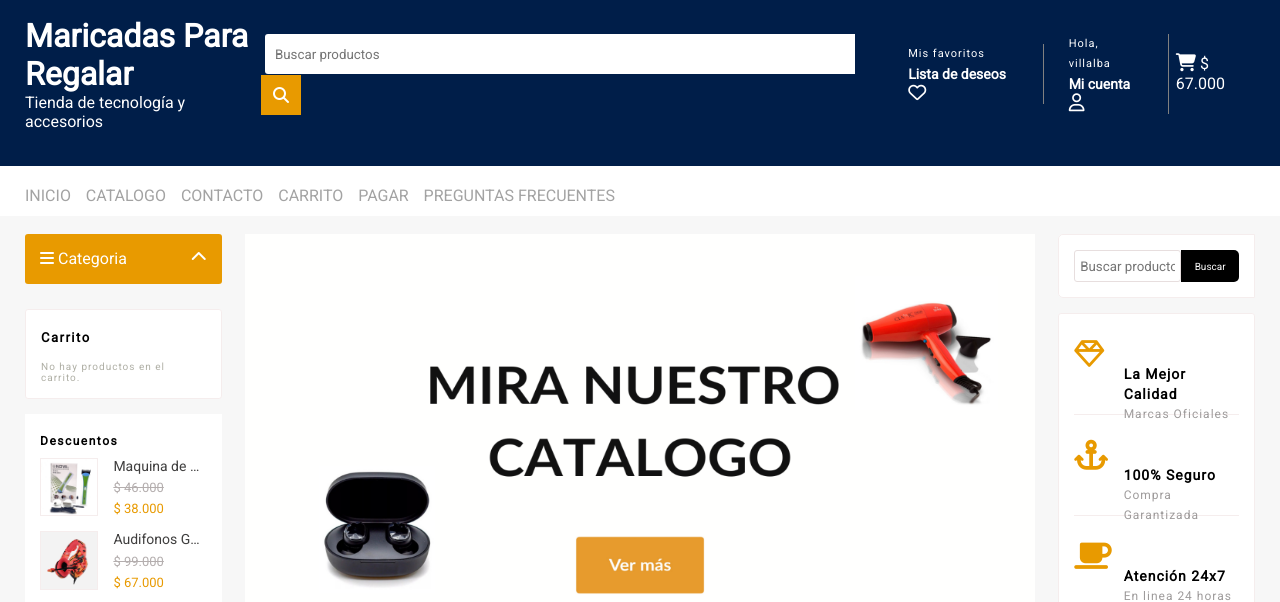
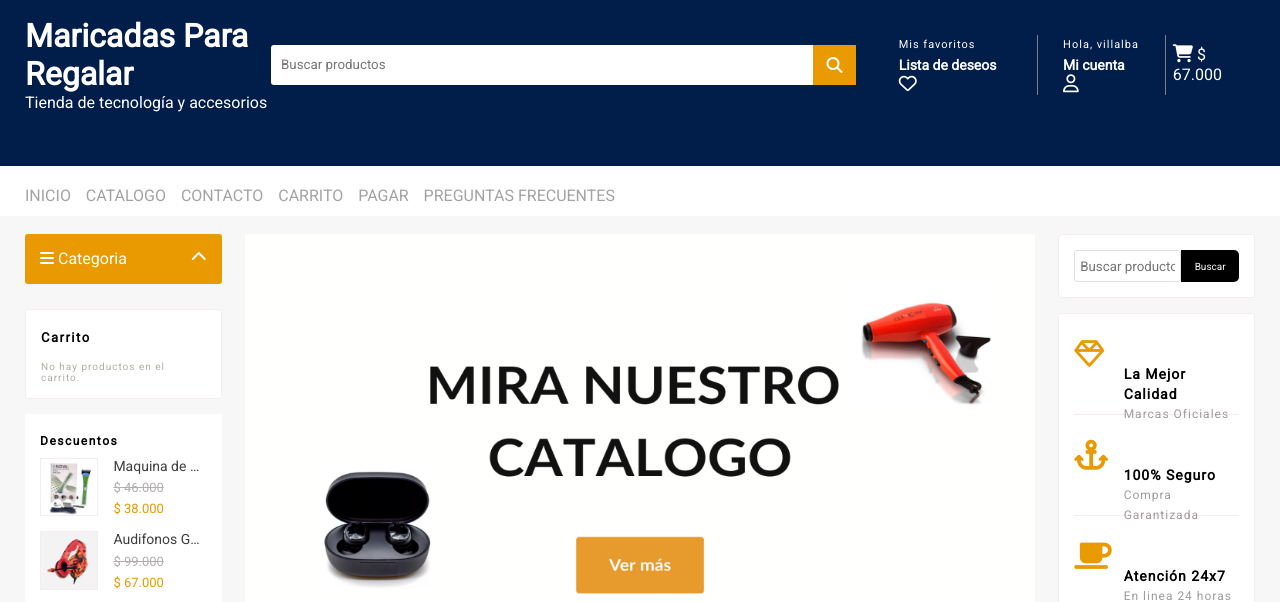
Before and after one commit to VILLALBA-22/VILLALBA-22.github.io, a plain HTML site: page home.html in a window 1280 px wide. Shown: the part 42-644 px from the top of the page. Drawn offline with Linux system fonts and the light colour scheme.

Commit message:
Agregando diseño liquido al header

```diff
--- a/styles/home.css
+++ b/styles/home.css
@@ -34,9 +34,14 @@
 .header--two__title{
     width: 20%;
 }
+.header--two__form{
+    width: 49%;
+    display: flex;
+
+}
 
 .header--two__form input[type="text"]{
-    width: 590px;
+    width: 90%;
     height: 40px;
     border-style: none;
     border-top-left-radius: 3px;
@@ -44,16 +49,14 @@
     padding: 10px;
 }
 .fa-search{
+    width: 7%;
     height: 90%;
     padding: 12px;
+    text-align: center;
     background: #E89A00;
-    position: relative;
-    top: 1px;
-    left: -4px
 }
 
 .header--two__data{
-    justify-self: flex-end;
     width: 31%;
     display: flex;
     justify-content: space-evenly;
```
